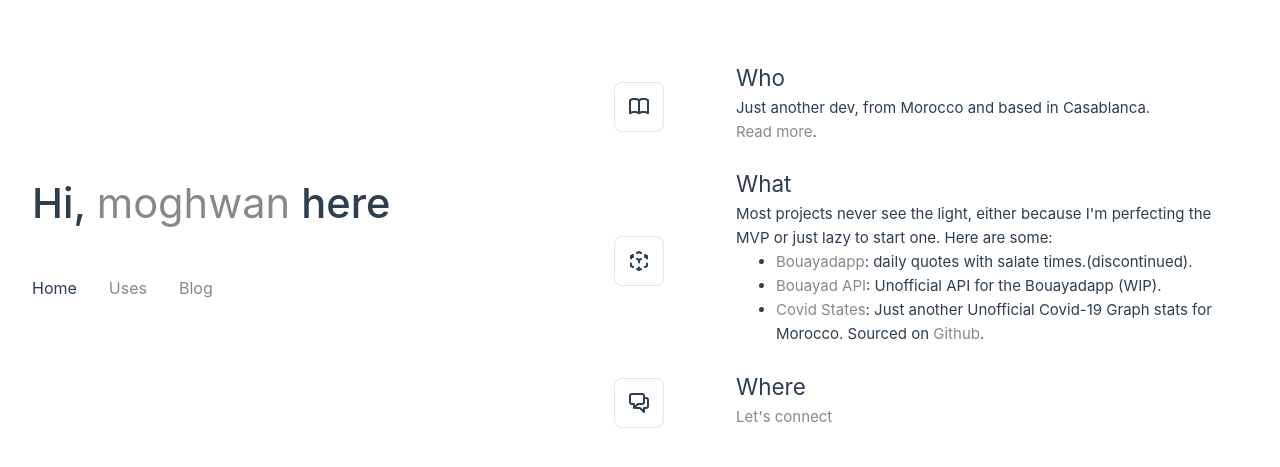
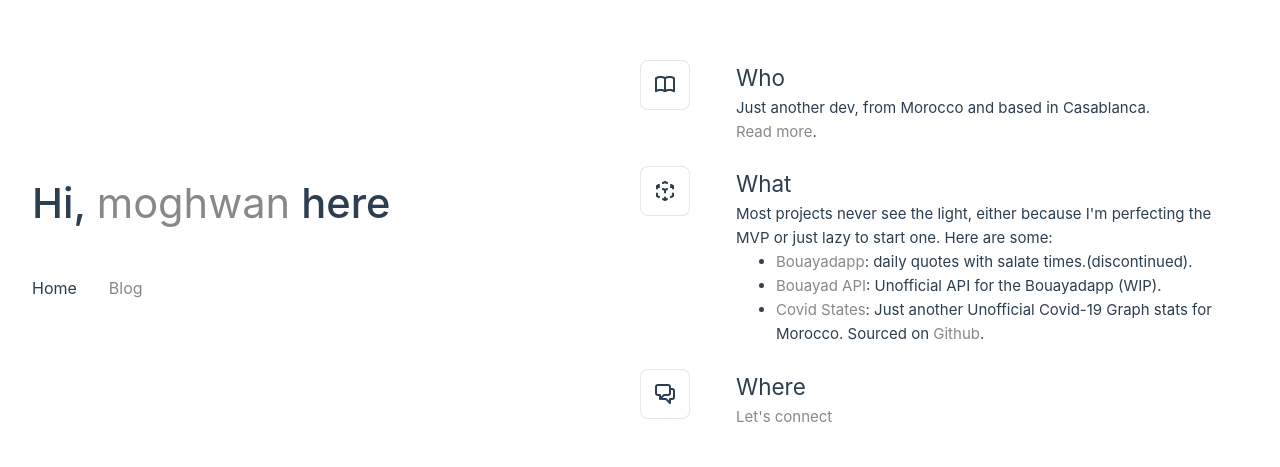
Before and after one commit to moghwan/moghwan.io, a Vue app: page / in a window 1280 px wide. Shown: the part 151-618 px from the top of the page. Built offline with nearby package versions, Linux system fonts and the light colour scheme.

Commit message:
blog link & ui fixes

```diff
--- a/src/App.vue
+++ b/src/App.vue
@@ -7,17 +7,10 @@ import Home from './components/Home.vue'
   <header>
     <div class="wrapper">
       <Home/>
-
       <nav>
-        <RouterLink to="/">
-          Home
-        </RouterLink>
-        <RouterLink to="/u">
-          Uses
-        </RouterLink>
-        <a href="https://blog.moghwan.me" target="_blank">
-          Blog
-        </a>
+        <RouterLink to="/">Home</RouterLink>
+<!--        <RouterLink :to="{ name: 'uses' }">Uses</RouterLink>-->
+        <RouterLink target='_blank' :to="{ name: 'blog' }">Blog</RouterLink>
       </nav>
     </div>
   </header>
--- a/src/components/TheWelcome.vue
+++ b/src/components/TheWelcome.vue
@@ -44,7 +44,7 @@ import CommunityIcon from './icons/IconCommunity.vue'
     </template>
     <template #heading>Where</template>
 
-    <RouterLink to="/s">
+    <RouterLink :to="{ name: 'socials' }">
       Let's connect
     </RouterLink>
   </WelcomeItem>
--- a/src/components/WelcomeItem.vue
+++ b/src/components/WelcomeItem.vue
@@ -46,8 +46,7 @@ h3 {
   }
 
   i {
-    top: calc(50% - 25px);
-    left: -26px;
+    left: 0px;
     position: absolute;
     border: 1px solid var(--color-border);
     background: var(--color-background);
@@ -55,29 +54,5 @@ h3 {
     width: 50px;
     height: 50px;
   }
-
-  .item:before {
-    content: ' ';
-    position: absolute;
-    left: 0;
-    bottom: calc(50% + 25px);
-    height: calc(50% - 25px);
-  }
-
-  .item:after {
-    content: ' ';
-    position: absolute;
-    left: 0;
-    top: calc(50% + 25px);
-    height: calc(50% - 25px);
-  }
-
-  .item:first-of-type:before {
-    display: none;
-  }
-
-  .item:last-of-type:after {
-    display: none;
-  }
 }
 </style>
--- a/src/router/index.js
+++ b/src/router/index.js
@@ -22,7 +22,7 @@ const router = createRouter({
     {
       path: '/gh',
       name: 'github',
-      redirect: to => { window.location.href = "https://github.com/moghwan/" },
+      redirect: to => { window.location.href = "https://github.com/moghwan" },
     },
     {
       path: '/tw',
@@ -32,7 +32,7 @@ const router = createRouter({
     {
       path: '/li',
       name: 'linkedin',
-      redirect: to => { window.location.href = "https://www.linkedin.com/in/moghwan/" },
+      redirect: to => { window.location.href = "https://www.linkedin.com/in/moghwan" },
     },
     {
       path: '/so',
@@ -42,7 +42,7 @@ const router = createRouter({
     {
       path: '/da',
       name: 'deviantart',
-      redirect: to => { window.location.href = "https://c-mar1.deviantart.com/" },
+      redirect: to => { window.location.href = "https://c-mar1.deviantart.com" },
     },
     {
       path: '/us',
@@ -52,7 +52,12 @@ const router = createRouter({
     {
       path: '/ig',
       name: 'instagram',
-      redirect: to => { window.location.href = "https://instagram.com/_moghwan/" },
+      redirect: to => { window.location.href = "https://instagram.com/_moghwan" },
+    },
+    {
+      path: '/b',
+      name: 'blog',
+      redirect: to => { window.location.href = "https://blog.moghwan.me" },
     },
   ]
 })
--- a/src/views/SocialsView.vue
+++ b/src/views/SocialsView.vue
@@ -1,6 +1,16 @@
+<script setup>
+import WelcomeItem from '../components/WelcomeItem.vue'
+import CommunityIcon from '../components/icons/IconCommunity.vue'
+</script>
+
 <template>
+  <WelcomeItem>
+    <template #icon>
+      <CommunityIcon />
+    </template>
+    <template #heading>Let us connect</template>
+
     <div class="socials">
-    <h1>Let us connect</h1>
       <ul>
         <li><RouterLink target='_blank' :to="{ name: 'github' }">GitHub</RouterLink></li>
         <li><RouterLink target='_blank' :to="{ name: 'twitter' }">Twitter</RouterLink></li>
@@ -11,6 +21,7 @@
         <li><RouterLink target='_blank' :to="{ name: 'instagram' }">Instagram</RouterLink></li>
       </ul>
     </div>
+  </WelcomeItem>
 </template>
 
 <style>
--- a/src/views/UsesView.vue
+++ b/src/views/UsesView.vue
@@ -1,6 +1,7 @@
 <template>
   <div class="uses">
     <h1>Uses TBD</h1>
+    <!--          import ToolingIcon from './icons/IconTooling.vue'-->
   </div>
 </template>
 
```
Lines whose indentation alone changed are shown as unchanged.
